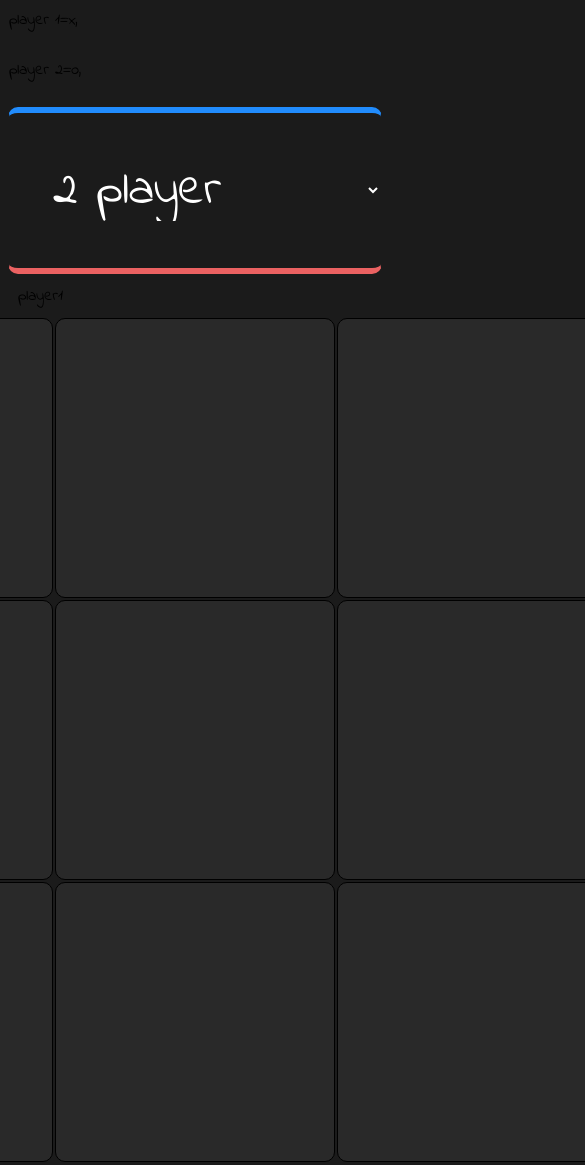
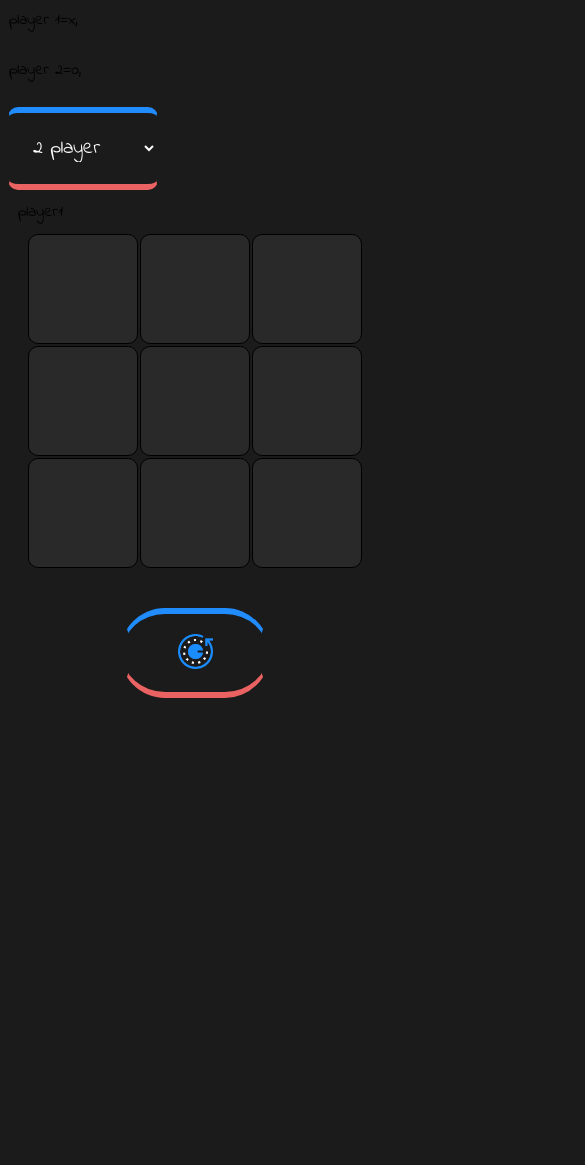
Before and after one commit to Labib2oo2/tictactoe, a plain HTML site: page index.html in a window 390 px wide. Shown: the top 1165 px of the page, 585 px wide, since content can reach past the window. After the commit the page ends 844 px from the top, so only its background shows below. Drawn offline with Linux system fonts and the light colour scheme.

Commit message:
Update index.html

```diff
--- a/index.html
+++ b/index.html
@@ -122,6 +122,42 @@ img{
 
 
      }
+
+@media (max-width:510px){
+
+.container{
+grid-template-columns:repeat(3,110px);
+grid-template-rows:repeat(3,110px);
+
+grid-auto-rows:140px;
+
+}
+
+ select{
+      padding:20px;
+      width:150px;
+      font-size:20px;
+
+     }
+  .select{
+  width:150px;
+
+  }
+  .button{
+
+    width:330px;
+  }
+ button{
+    padding:20px;
+    width:150px;
+
+ }
+ img{
+
+ width:35px;
+ }
+
+}
 
 
 
```
